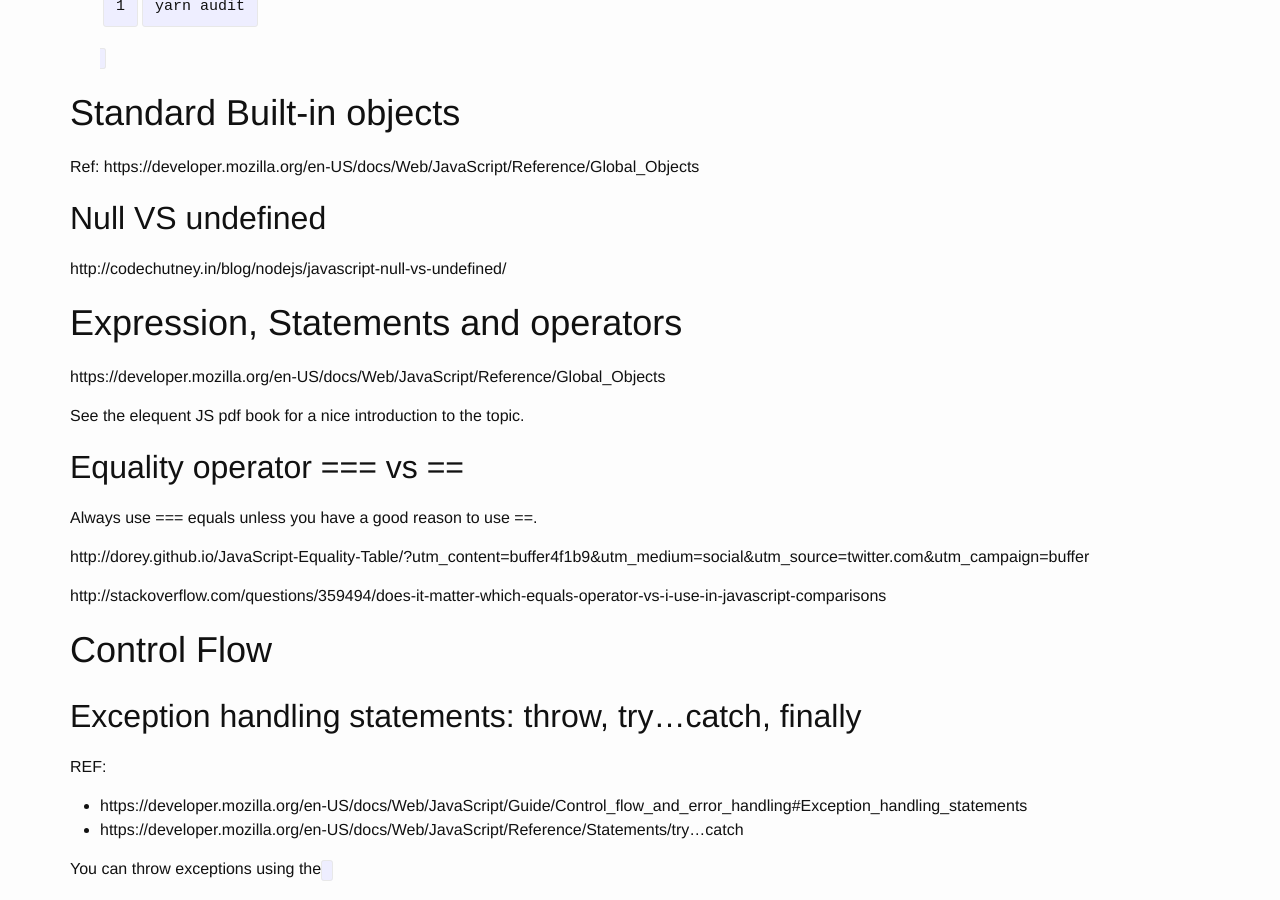
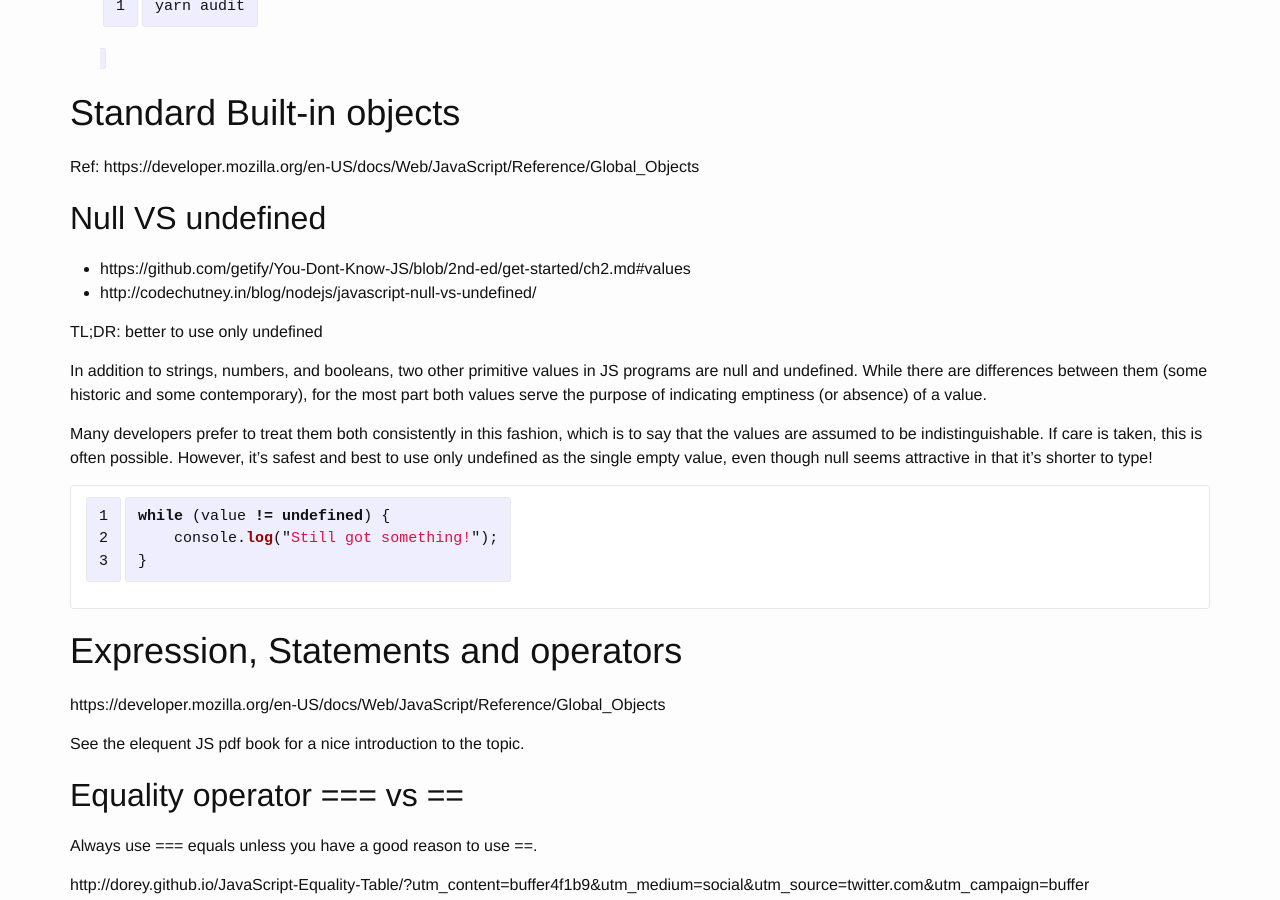
Before and after one commit to breezeight/nicola_blog, a Jekyll site: the page built from _guides/javascript.markdown, in a window 1280 px wide and 900 px high, scrolled down 7886 px. Built offline with Jekyll 4.4.1, drawn with Linux system fonts in a browser that asks for light colours.

Commit message:
[JS] Null VS undefined

````diff
--- a/_guides/javascript.markdown
+++ b/_guides/javascript.markdown
@@ -136,7 +136,20 @@ Ref: https://developer.mozilla.org/en-US/docs/Web/JavaScript/Reference/Global_Ob
 
 ## Null VS undefined
 
-http://codechutney.in/blog/nodejs/javascript-null-vs-undefined/
+* https://github.com/getify/You-Dont-Know-JS/blob/2nd-ed/get-started/ch2.md#values
+* http://codechutney.in/blog/nodejs/javascript-null-vs-undefined/
+
+TL;DR: better to use only undefined
+
+In addition to strings, numbers, and booleans, two other primitive values in JS programs are null and undefined. While there are differences between them (some historic and some contemporary), for the most part both values serve the purpose of indicating emptiness (or absence) of a value.
+
+Many developers prefer to treat them both consistently in this fashion, which is to say that the values are assumed to be indistinguishable. If care is taken, this is often possible. However, it's safest and best to use only undefined as the single empty value, even though null seems attractive in that it's shorter to type!
+
+```js
+while (value != undefined) {
+    console.log("Still got something!");
+}
+```
 
 # Expression, Statements and operators
 
````
